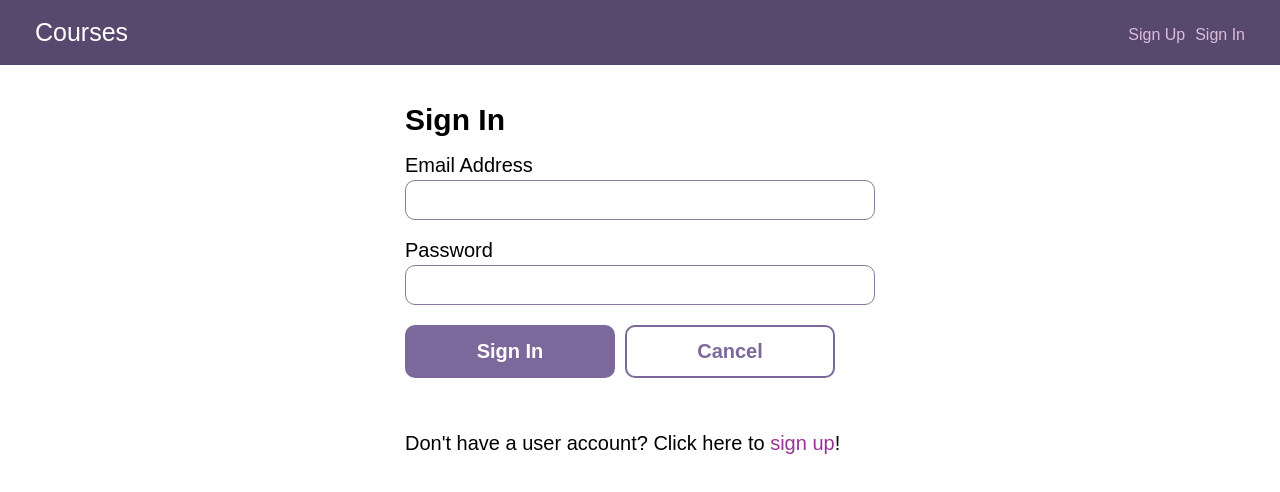
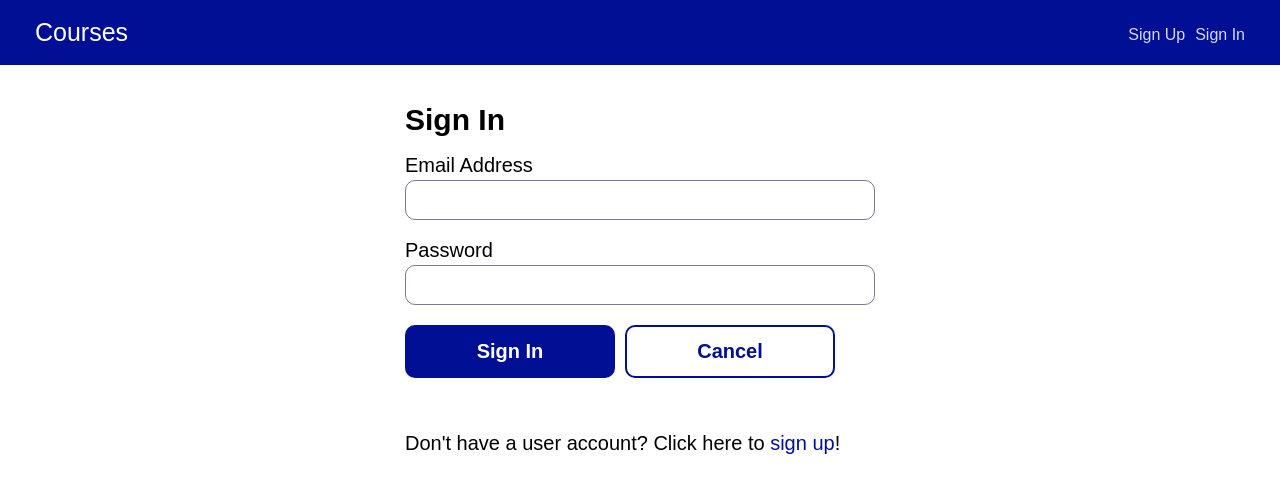
Before and after one commit to shawnkelleydev/techdegree-project-10-fs-client, a React (Create React App) app: page /signin in a window 1280 px wide. Shown: the top 492 px of the page. Built offline with nearby package versions, Linux system fonts and the light colour scheme.

Commit message:
private routes

```diff
--- a/src/App.css
+++ b/src/App.css
@@ -2,6 +2,12 @@
 
 * {
   box-sizing: border-box;
+}
+
+:root {
+  --blue: #000f93;
+  --gray: rgb(215, 215, 254);
+  --hover: rgb(0, 68, 255);
 }
 
 html {
@@ -26,7 +32,7 @@ p {
 }
 
 a {
-  color: #939;
+  color: var(--blue);
   text-decoration: none;
 }
 
@@ -37,7 +43,7 @@ a {
 }
 
 header {
-  background: #57496e;
+  background: var(--blue);
   color: #fff;
   padding: 1rem 0;
   margin-bottom: 2rem;
@@ -59,7 +65,7 @@ header li {
 }
 
 header nav a {
-  color: #dbd;
+  color: var(--gray);
 }
 
 header nav a:hover {
@@ -77,11 +83,15 @@ header nav a:hover {
 }
 
 .course--module {
-  background: #7c689b;
+  background: #000f93;
   border-radius: 0.5rem;
   padding: 1.5rem;
   margin-bottom: 1.5rem;
   display: block;
+}
+
+.course--module:hover {
+  background: var(--hover);
 }
 
 .course--label {
@@ -98,8 +108,8 @@ header nav a:hover {
 }
 
 .course--add--module {
-  background: #ddd9e4;
-  color: #57496e;
+  background: var(--gray);
+  color: var(--blue);
   font-weight: 300;
   font-size: 1.25rem;
 }
@@ -108,7 +118,7 @@ header nav a:hover {
   width: 20px;
   height: auto;
   margin-right: 5px;
-  fill: #57496e;
+  fill: var(--blue);
 }
 
 .course--detail--title {
@@ -125,7 +135,7 @@ header nav a:hover {
   font-size: 2rem;
   margin-bottom: 0.5rem;
   font-weight: 700;
-  color: #47395e;
+  color: var(--blue);
 }
 
 .course--detail--list {
@@ -135,14 +145,14 @@ header nav a:hover {
 }
 
 .actions--bar {
-  background: #e9e5f0;
+  background: var(--gray);
   padding: 1rem 0;
   margin: -2rem 0 2rem;
 }
 
 .validation--errors {
   display: none;
-  background: #e9e5f0;
+  background: var(--gray);
   padding: 1rem;
   border-radius: 0.5rem;
   margin-bottom: 2.5rem;
@@ -188,9 +198,9 @@ input,
 textarea {
   display: block;
   width: 100%;
-  color: #332a40;
+  color: var(--blue);
   border-radius: 0.5rem;
-  border: 1px solid #8c789b;
+  border: 1px solid #787c9b;
   padding: 0.5rem;
   margin-bottom: 1rem;
   font-family: "Work Sans", sans-serif;
@@ -202,7 +212,7 @@ textarea {
 }
 
 .button {
-  background: #7c689b;
+  background: var(--blue);
   color: #fff;
   font-size: 1rem;
   padding: 0.75rem 1.5rem;
@@ -221,20 +231,20 @@ textarea {
 }
 
 .button:not(.button-secondary):hover {
-  background: #63537d;
+  background: var(--hover);
   cursor: pointer;
 }
 
 .button-secondary {
-  color: #7c689b;
+  color: var(--blue);
   background: none;
-  box-shadow: 0 0 0 2px #7c689b inset;
+  box-shadow: 0 0 0 2px var(--blue) inset;
   transition: box-shadow 0.2s, color 0.2s;
 }
 
 .button-secondary:hover {
-  color: #63537d;
-  box-shadow: 0 0 0 2px #63537d inset;
+  color: var(--hover);
+  box-shadow: 0 0 0 2px var(--hover) inset;
   cursor: pointer;
 }
 
@@ -244,7 +254,7 @@ button:focus,
 textarea:focus {
   border: none;
   border-radius: 0;
-  outline: 2px solid #332a40;
+  outline: 2px solid var(--blue);
 }
 
 @media screen and (min-width: 600px) {
--- a/src/components/App.js
+++ b/src/components/App.js
@@ -12,6 +12,7 @@ import CourseDetail from "./CourseDetail";
 import UserSignIn from "./UserSignIn";
 import UserSignUp from "./UserSignUp";
 import UserSignOut from "./UserSignOut";
+import PrivateRoute from "./PrivateRoute";
 
 class App extends Component {
   state = {
@@ -119,27 +120,9 @@ class App extends Component {
         <Header user={this.state.user.firstName} />
         <Routes>
           <Route path="/" element={<Courses user={this.state.user} />} />
+          <Route path="courses">
             <Route
-            path="/courses/create"
-            element={
-              <CreateCourse
-                submit={(e) => this.handleCreateCourse(e)}
-                user={this.state.user}
-                password={this.state.password}
-              />
-            }
-          />
-          <Route
-            path="/courses/:id/update"
-            element={
-              <UpdateCourse
-                user={this.state.user}
-                password={this.state.password}
-              />
-            }
-          />
-          <Route
-            path="/courses/:id"
+              path=":id"
               element={
                 <CourseDetail
                   user={this.state.user}
@@ -147,6 +130,27 @@ class App extends Component {
                 />
               }
             />
+            <Route
+              path=":id/update"
+              element={
+                <PrivateRoute
+                  user={this.state.user}
+                  password={this.state.password}
+                  action="update"
+                />
+              }
+            />
+            <Route
+              path="create"
+              element={
+                <PrivateRoute
+                  user={this.state.user}
+                  password={this.state.password}
+                  action="create"
+                />
+              }
+            />
+          </Route>
           <Route
             path="signin"
             element={
--- /dev/null
+++ b/src/components/PrivateRoute.js
@@ -0,0 +1,14 @@
+import CreateCourse from "./CreateCourse";
+import UpdateCourse from "./UpdateCourse";
+import { Navigate } from "react-router-dom";
+
+const PrivateRoute = (props) => {
+  console.log("private", props.user.id);
+  if (props.user.id) {
+    return <CreateCourse user={props.user} password={props.password} />;
+  } else {
+    return <Navigate to="/signin" replace={true} />;
+  }
+};
+
+export default PrivateRoute;
```
Lines whose indentation alone changed are shown as unchanged.
